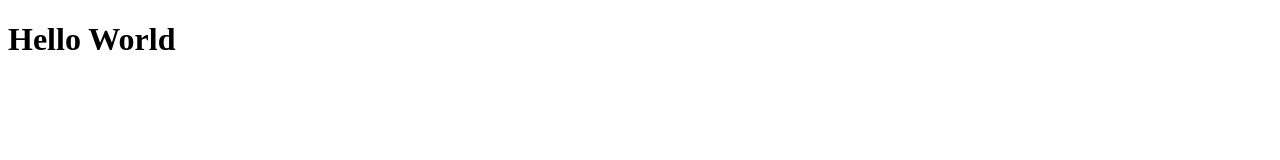
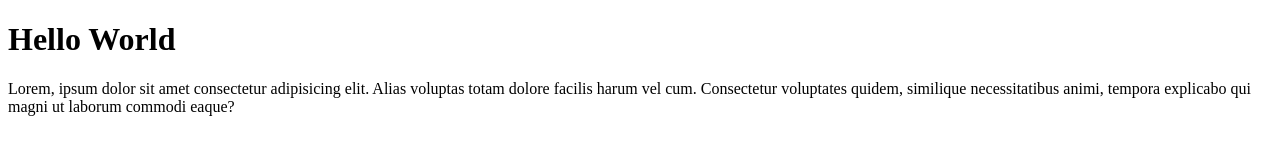
Before and after one commit to edwarddjami/git-test, a plain HTML site: page index.html in a window 1280 px wide. Drawn offline with Linux system fonts and the light colour scheme.

Commit message:
Menambahkan paragraf

```diff
--- a/index.html
+++ b/index.html
@@ -8,5 +8,6 @@
 </head>
 <body>
     <h1>Hello World</h1>
+    <p>Lorem, ipsum dolor sit amet consectetur adipisicing elit. Alias voluptas totam dolore facilis harum vel cum. Consectetur voluptates quidem, similique necessitatibus animi, tempora explicabo qui magni ut laborum commodi eaque?</p>
 </body>
 </html>
```
